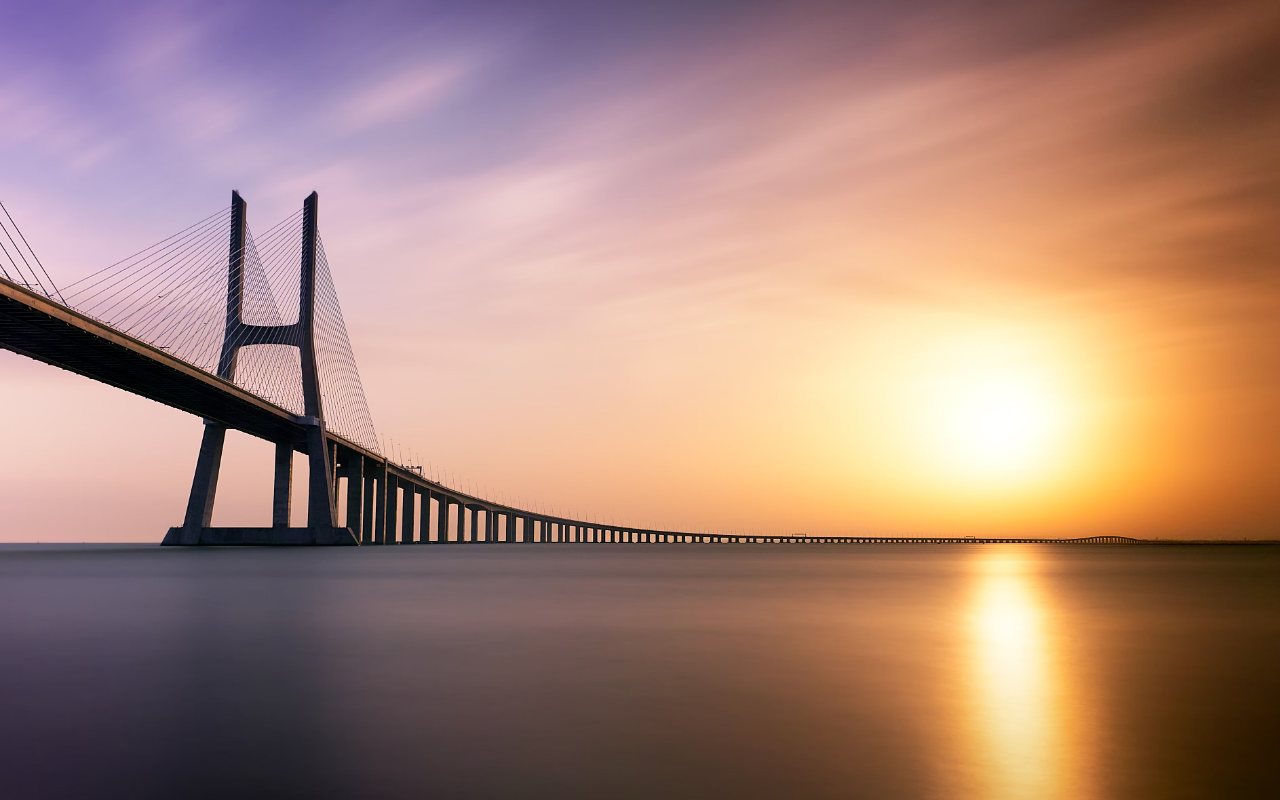
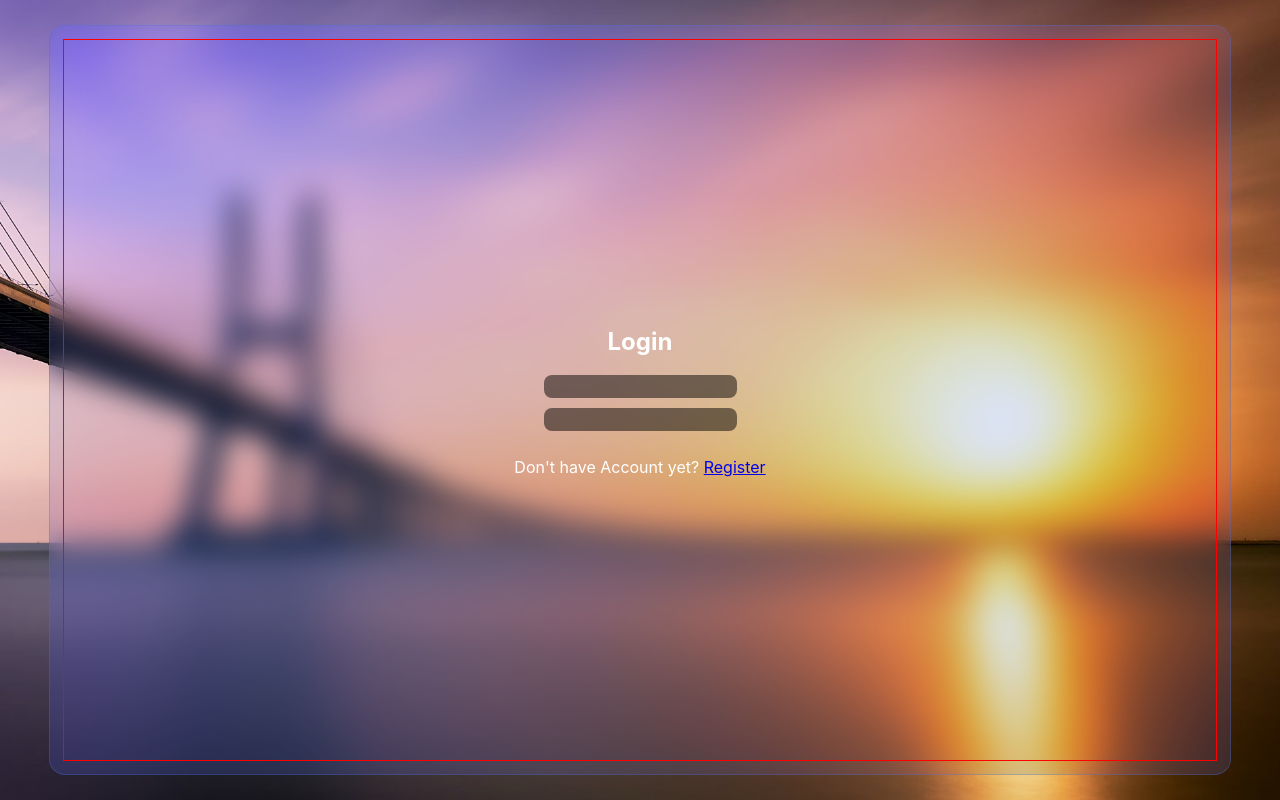
Before and after one commit to Onebluesky882/hobbeach, a React (Vite) app: page /login in a window 1280 px wide. Before the commit this address had no page. Built offline with nearby package versions, Linux system fonts and the light colour scheme.

Commit message:
build : user login & signUp

```diff
--- a/src/App.tsx
+++ b/src/App.tsx
@@ -1,12 +1,16 @@
 import { BrowserRouter, Route, Routes } from "react-router-dom";
 import "./App.css";
 import LiveChat from "./pages/LiveChat";
+import Login from "./pages/Login";
+import Register from "./pages/Register";
 
 function App() {
   return (
     <BrowserRouter>
       <Routes>
         <Route path="/" element={<LiveChat />} />
+        <Route path="/login" element={<Login />} />
+        <Route path="/register" element={<Register />} />
       </Routes>
     </BrowserRouter>
   );
--- /dev/null
+++ b/src/components/UserLog/LoginCard.tsx
@@ -0,0 +1,21 @@
+import { Link } from "react-router-dom";
+import css from "./style.module.css";
+const LoginCard = () => {
+  const handleSubmit = (e: React.FormEvent<HTMLFormElement>) => {
+    e.preventDefault();
+  };
+  return (
+    <div className={css["section-login"]}>
+      <h2>Login</h2>
+      <form onSubmit={handleSubmit} className={css["login-form"]}>
+        <input type="text" value="" />
+        <input type="password" value="" />
+      </form>
+      <p>
+        Don't have Account yet? <Link to={"/register"}>Register</Link>
+      </p>
+    </div>
+  );
+};
+
+export default LoginCard;
--- /dev/null
+++ b/src/components/UserLog/RegisterCard.tsx
@@ -0,0 +1,33 @@
+import { useState } from "react";
+import css from "./style.module.css";
+export const RegisterCard = () => {
+  // update later type later
+  const [avatar, setAvatar] = useState<{ file: File | null; url: string }>({
+    file: null,
+    url: "",
+  });
+
+  const handleFileChange = (e: React.ChangeEvent<HTMLInputElement>) => {
+    const file = e.target.files?.[0];
+    if (file) {
+      setAvatar({
+        file,
+        url: URL.createObjectURL(file),
+      });
+    }
+  };
+
+  const handleSubmit = (e: React.FormEvent<HTMLFormElement>) => {
+    e.preventDefault();
+  };
+  return (
+    <div className={css[""]}>
+      <h2>Register</h2>
+      <form onSubmit={handleSubmit}>
+        <input type="file" />
+        <input type="text" value="" />
+        <input type="password" value="" />
+      </form>
+    </div>
+  );
+};
--- /dev/null
+++ b/src/components/UserLog/style.module.css
@@ -0,0 +1,24 @@
+.section-login {
+  width: 90vw;
+  height: 90vh;
+  display: flex;
+  flex-direction: column;
+  justify-content: center;
+  outline: 1px solid red;
+  align-items: center;
+}
+
+.login-form {
+  display: flex;
+  flex-direction: column;
+  input {
+    outline: none;
+    border: none;
+    border-radius: 8px;
+    margin-bottom: 10px;
+    background-color: rgba(0, 0, 0, 0.495);
+    flex: 1;
+    color: antiquewhite;
+    padding: 4px 8px 4px 8px;
+  }
+}
--- /dev/null
+++ b/src/pages/Login.tsx
@@ -0,0 +1,9 @@
+import LoginCard from "../components/UserLog/LoginCard";
+const Login = () => {
+  return (
+    <div className="container">
+      <LoginCard />
+    </div>
+  );
+};
+export default Login;
--- /dev/null
+++ b/src/pages/Register.tsx
@@ -0,0 +1,10 @@
+import { RegisterCard } from "../components/UserLog/RegisterCard";
+
+const Register = () => {
+  return (
+    <div className="container">
+      <RegisterCard />
+    </div>
+  );
+};
+export default Register;
```
